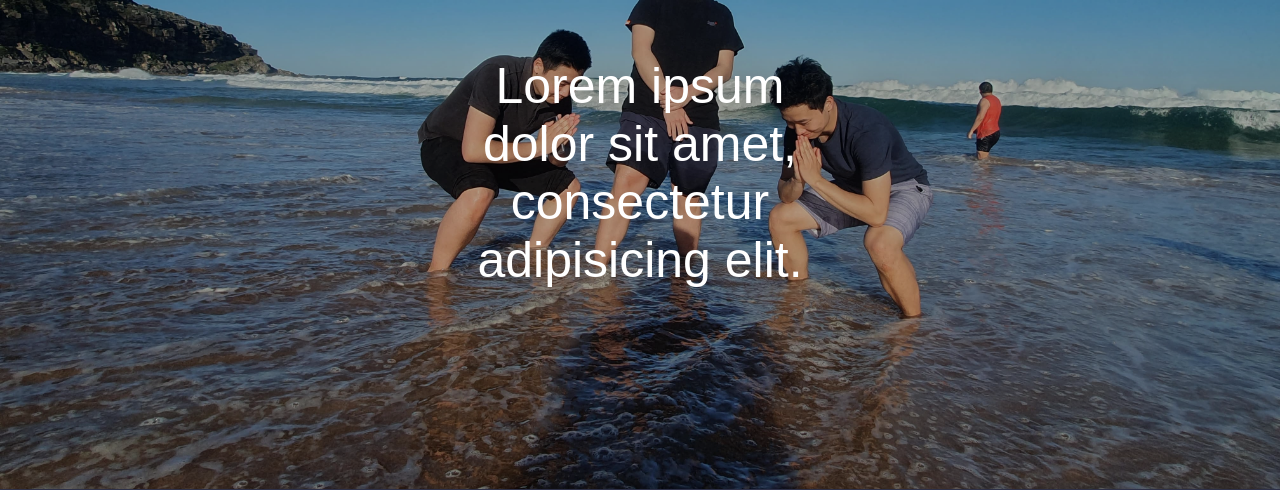
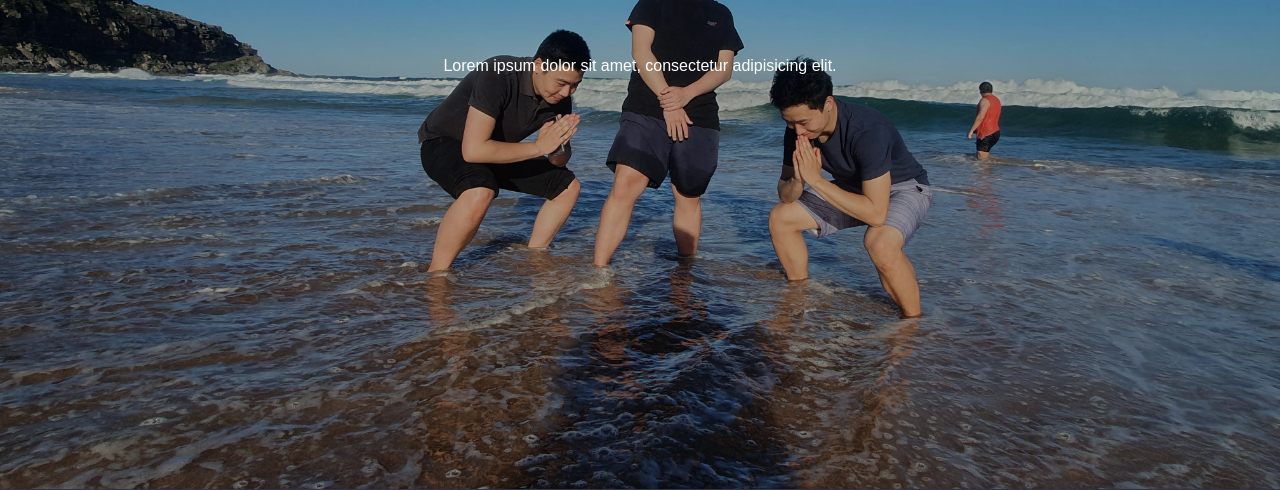
Before and after one commit to Wesley-Jin/deskcoders-website, a PHP site: page /aboutme.html in a window 1280 px wide. Shown: the part 311-801 px from the top of the page. Run offline with PHP 8.4, Linux system fonts and the light colour scheme; some web fonts are replaced.

Commit message:
Add pulse button and beautify text code

```diff
--- a/aboutme.css
+++ b/aboutme.css
@@ -76,6 +76,12 @@
   background-position: center;
   background-attachment: fixed;
   filter: brightness(70%);
+}
+
+.pulseBtn
+{
+  height: 50px;
+  margin-top: 50px;
 }
 
 .utsLogo
@@ -202,30 +208,27 @@ header
 
 .text
 {
-  display:block;
+  display:flex;
+  flex-direction: column;
   position:absolute;
   top: 23rem;
   left: 0;
   right: 0;
   margin: auto;
-  font-size: 50px;
-  background:transparent;
-  padding-bottom:50px;
-  padding-left:15%;
-  padding-right:15%;
-  width: 60%;
+  background: transparent;
   color: white;
   text-align: center;
+  gap: 0.5rem;
+  max-width: 45rem;
 }
 
 .text3
 {
   color: white;
   text-align: right;
-
 }
 
-.section{
+.section {
   text-align:center;
   padding:50px 80px;
   background: #2D3047;
```
